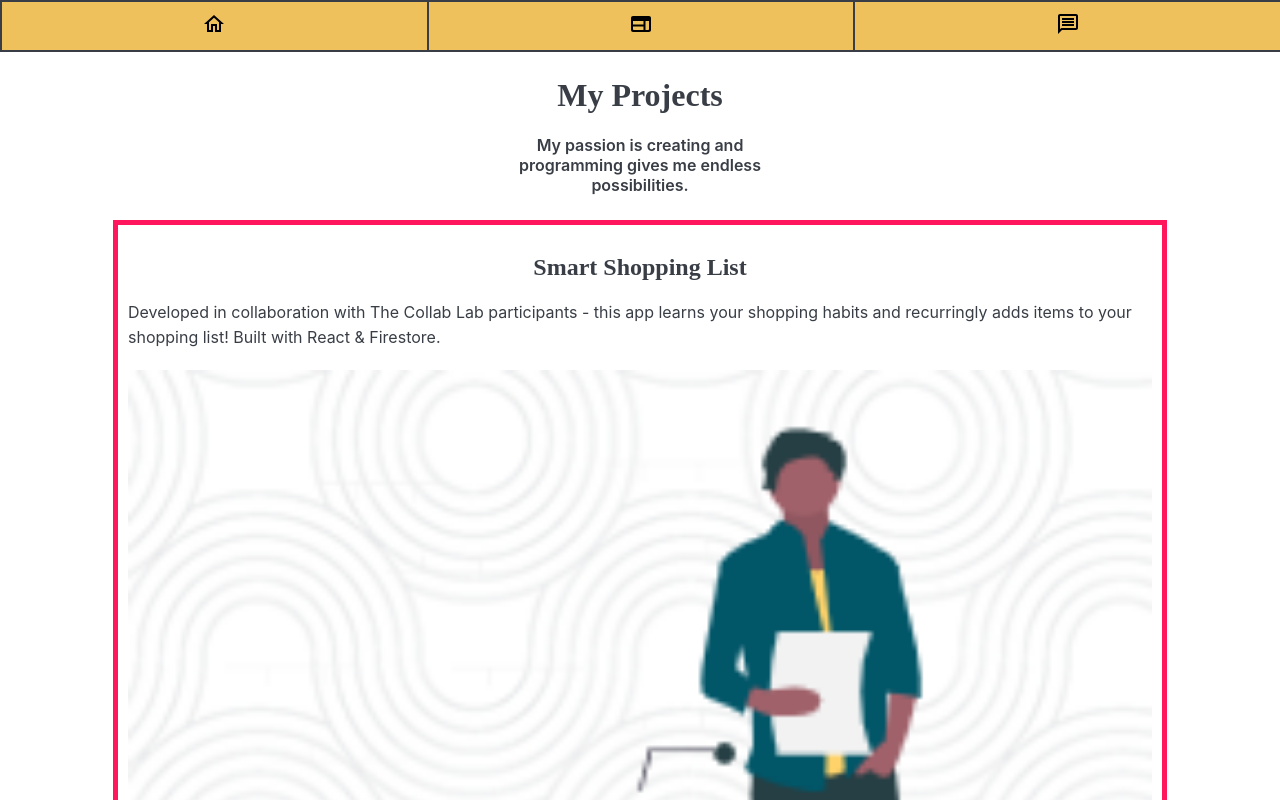
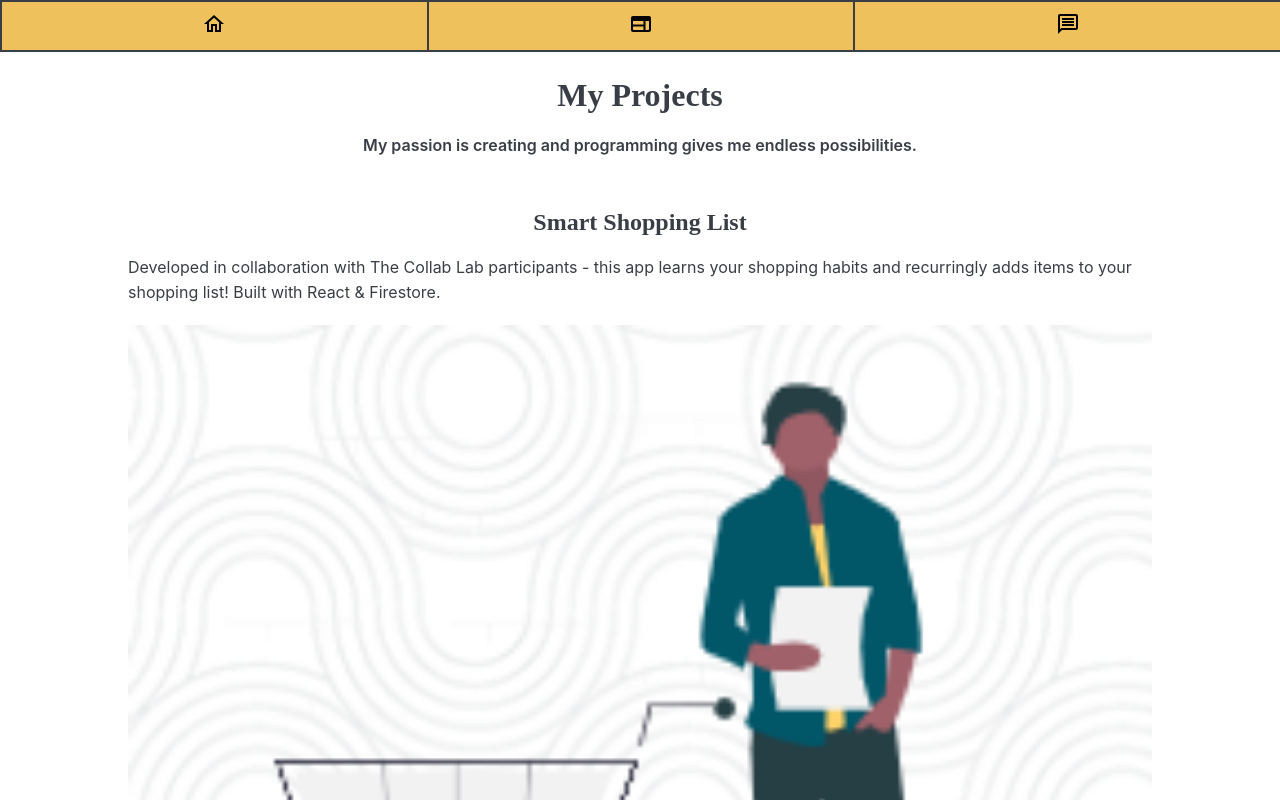
Before and after one commit to ClaudiaStar/new-oortfolio, a React (Create React App) app: page /projects in a window 1280 px wide. Shown: the top 800 px of the page. Built offline with nearby package versions, Linux system fonts and the light colour scheme; a web font is replaced by a local one.

Commit message:
change projects heading width

```diff
--- a/src/components/Projects/ProjectCard.module.css
+++ b/src/components/Projects/ProjectCard.module.css
@@ -1,5 +1,4 @@
 .ProjectCard {
-  border: 5px solid #ff165d;
   max-width: 80%;
   width: fit-content;
   padding: 10px;
--- a/src/components/Projects/Projects.module.css
+++ b/src/components/Projects/Projects.module.css
@@ -3,5 +3,5 @@
   text-align: center;
   font-weight: 600;
   color: #393e46;
-  width: 250px;
+  width: 90vw;
 }
```
